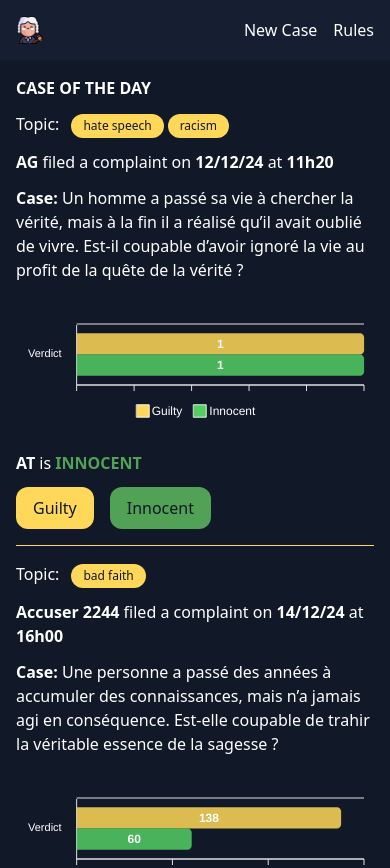
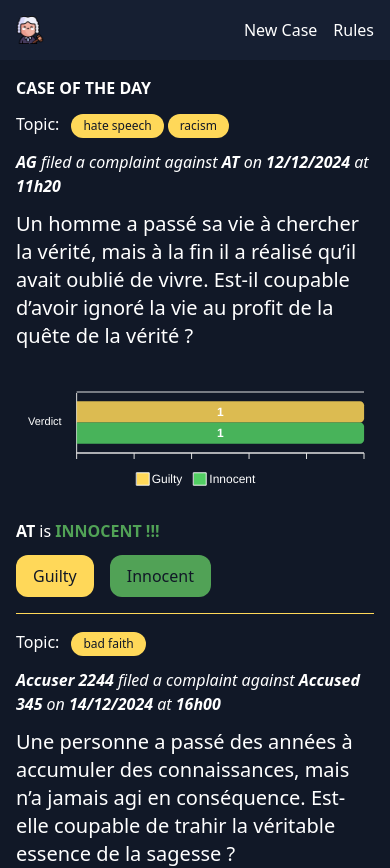
Before and after one commit to alaincodes/miasin, a Nuxt app: page /cases in a window 390 px wide. Shown: the top 868 px of the page. Built offline with nearby package versions, Linux system fonts and the light colour scheme.

Commit message:
improve responsive

```diff
--- a/components/Cases.vue
+++ b/components/Cases.vue
@@ -35,12 +35,15 @@ const fakeContentStore = useFakeContentStore();
 							</li>
 						</ul>
 					</div>
-					<p>
-						<strong>{{ item.accuser }}</strong> filed a complaint on
-						<strong>{{ item.date }}</strong> at
-						<strong>{{ item.time }}</strong>
-					</p>
-					<p><strong>Case:</strong> {{ item.message }}</p>
+          <div class="flex items-center gap-1">
+            <p class="italic">
+              <strong>{{ item.accuser }}</strong> filed a complaint against
+              <strong>{{ item.accused }}</strong>
+              on <strong>{{ item.date }}</strong> at
+              <strong>{{ item.time }}</strong>
+            </p>
+          </div>
+					<p class="text-xl">{{ item.message }}</p>
           <ApexChart
             :id="item.id"
             :guiltyCount="item.guiltyCount"
@@ -56,7 +59,7 @@ const fakeContentStore = useFakeContentStore();
 									: 'text-c-green-3'
 							"
 						>
-							{{ item.judgement }}
+							{{ item.judgement }} !!!
 						</span>
 					</p>
 					<ul class="flex gap-4">
--- a/stores/useFakeContentStore.js
+++ b/stores/useFakeContentStore.js
@@ -7,7 +7,7 @@ export const useFakeContentStore = defineStore("fakeContent", {
 				id: 1,
         accuser: "AG",
         accused: "AT",
-				date: "12/12/24",
+				date: "12/12/2024",
 				time: "11h20",
 				message:
 					"Un homme a passé sa vie à chercher la vérité, mais à la fin il a réalisé qu’il avait oublié de vivre. Est-il coupable d’avoir ignoré la vie au profit de la quête de la vérité ?",
@@ -21,7 +21,7 @@ export const useFakeContentStore = defineStore("fakeContent", {
 				id: 2,
         accuser: "Accuser 2244",
         accused: "Accused 345",
-				date: "14/12/24",
+				date: "14/12/2024",
 				time: "16h00",
 				message:
 					"Une personne a passé des années à accumuler des connaissances, mais n’a jamais agi en conséquence. Est-elle coupable de trahir la véritable essence de la sagesse ?",
@@ -35,7 +35,7 @@ export const useFakeContentStore = defineStore("fakeContent", {
 				id: 3,
         accuser: "Accuser 9574",
         accused: "Accused 574",
-				date: "18/12/24",
+				date: "18/12/2024",
 				time: "13h30",
 				message:
 					"Un homme a menti pour protéger les sentiments d’une personne, mais a fini par créer une illusion qui l’a emprisonné. Est-il coupable d’avoir sacrifié la vérité pour la paix ?",
@@ -49,7 +49,7 @@ export const useFakeContentStore = defineStore("fakeContent", {
 				id: 4,
         accuser: "Accuser 234",
         accused: "Accused 954",
-				date: "19/12/24",
+				date: "19/12/2024",
 				time: "09h10",
 				message:
 					"Une femme a sacrifié sa propre liberté pour offrir une sécurité matérielle à sa famille. Est-elle coupable d’avoir échangé son bien-être contre une sécurité illusoire ?",
@@ -63,7 +63,7 @@ export const useFakeContentStore = defineStore("fakeContent", {
 				id: 5,
         accuser: "Accuser 9584",
         accused: "Accused 6583",
-				date: "22/12/24",
+				date: "22/12/2024",
 				time: "20h05",
 				message:
 					"Un homme a tout donné pour poursuivre un rêve qui, au final, s’est avéré futile. Est-il coupable d’avoir perdu sa vie dans une illusion ?",
@@ -77,7 +77,7 @@ export const useFakeContentStore = defineStore("fakeContent", {
 				id: 6,
         accuser: "Accuser 1245",
         accused: "Accused 75",
-				date: "23/12/24",
+				date: "23/12/2024",
 				time: "14h40",
 				message:
 					"Un philosophe a passé toute sa vie à déconstruire les idées des autres, mais n’a jamais formulé une pensée originale. Est-il coupable de n’avoir pas cherché à apporter une contribution authentique au monde ?",
@@ -91,7 +91,7 @@ export const useFakeContentStore = defineStore("fakeContent", {
 				id: 7,
         accuser: "Accuser 95",
         accused: "Accused 85",
-				date: "24/12/24",
+				date: "24/12/2024",
 				time: "18h50",
 				message:
 					"Un artiste a peint un tableau représentant l’humanité, mais avec une image de l’humanité déformée et brisée. Est-il coupable d’avoir révélé une vérité inconfortable sans offrir de solution ?",
@@ -105,7 +105,7 @@ export const useFakeContentStore = defineStore("fakeContent", {
 				id: 8,
         accuser: "Accuser 56",
         accused: "Accused 9564",
-				date: "25/12/24",
+				date: "25/12/2024",
 				time: "07h00",
 				message:
 					"Un homme a cherché la perfection dans tout ce qu’il faisait, mais n’a jamais atteint la paix intérieure. Est-il coupable d’avoir sacrifié son bonheur pour une quête sans fin ?",
```
